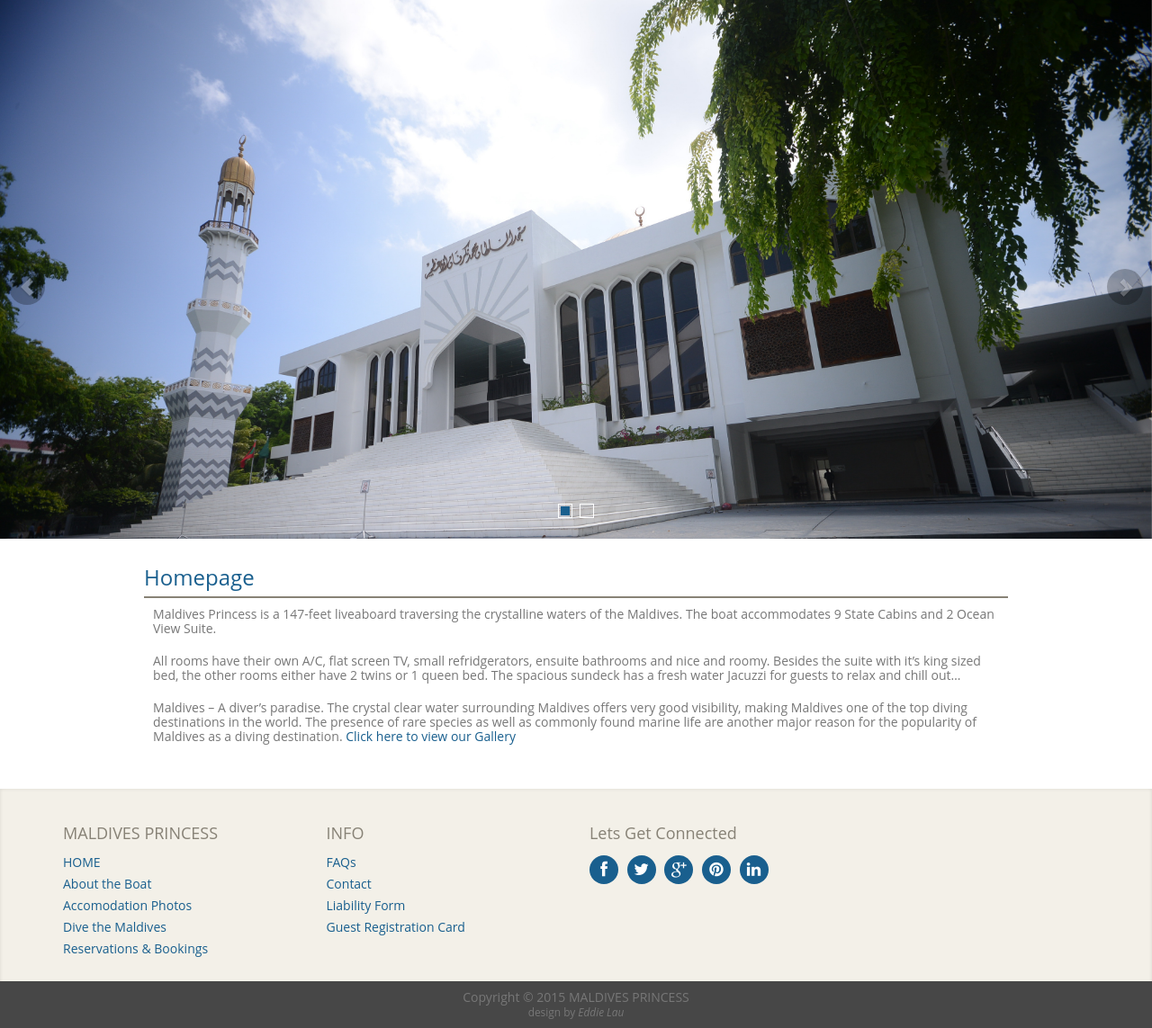
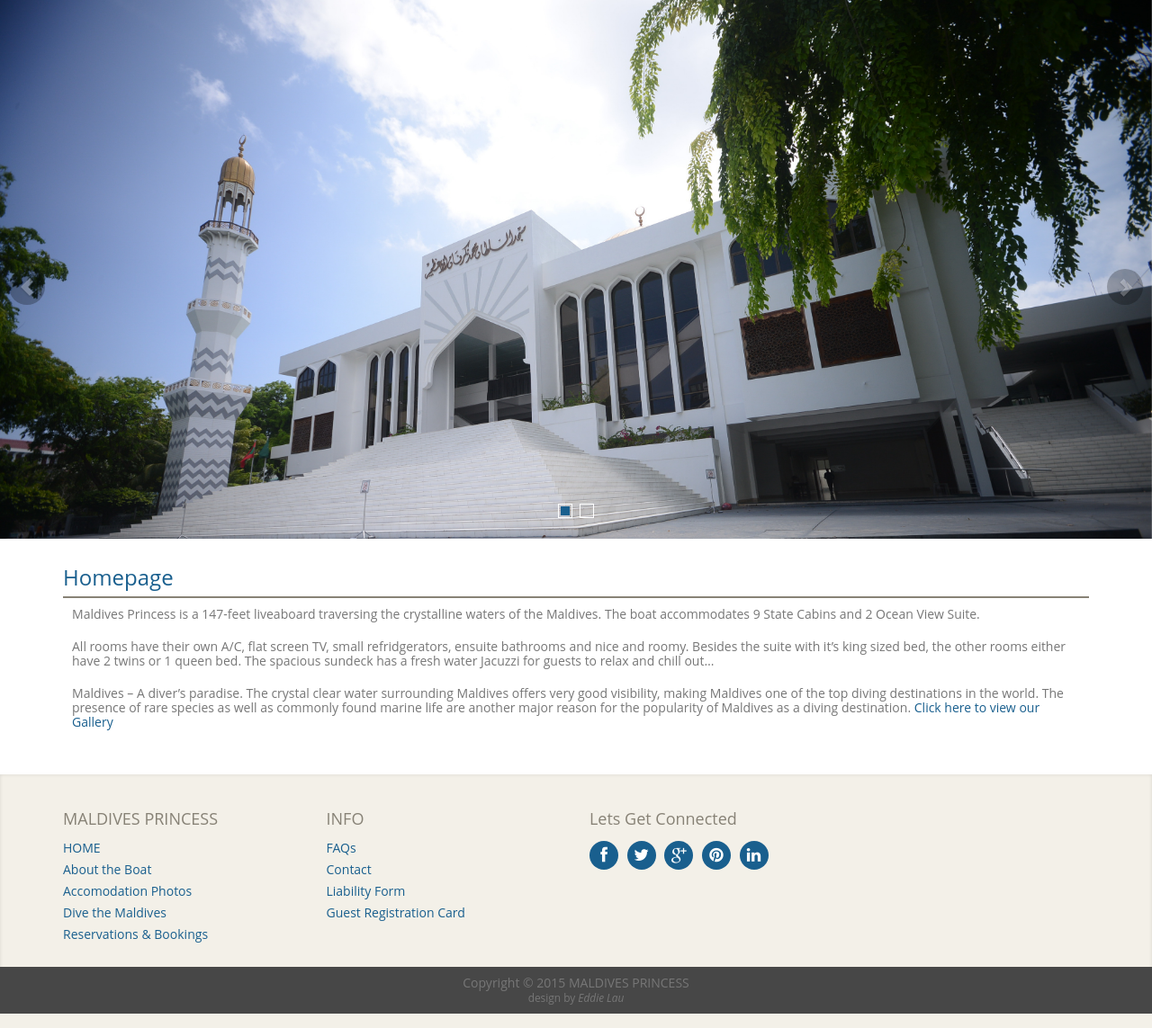
Before and after one commit to EddieLau0402/project_website, a PHP site: page / in a window 1280 px wide. Shown: the part 114-1257 px from the top of the page at 90% size. Run offline with PHP 8.4, Linux system fonts and the light colour scheme; some web fonts are replaced.

Commit message:
modify index home page.

```diff
--- a/asset/css/index.css
+++ b/asset/css/index.css
@@ -37,10 +37,7 @@
   display: block;
 }
 
-#container .content {
-  width: 960px;
-  margin: 20px auto;
-}
+#container .content {margin: 20px auto;}
 #container section {padding: 10px 0;}
 #container section h3 {
   padding-bottom: 8px;
--- a/index.php
+++ b/index.php
@@ -96,12 +96,14 @@
 
     <!-- Content -->
     <div class="content">
-      <section class="welcome">
-      	<h3>Homepage</h3>
-      	<p>Maldives Princess is a 147-feet liveaboard traversing the crystalline waters of the Maldives. The boat accommodates 9 State Cabins and 2 Ocean View Suite.</p>
-        <p>All rooms have their own A/C, flat screen TV, small refridgerators, ensuite bathrooms and nice and roomy. Besides the suite with it’s king sized bed, the other rooms either have 2 twins or 1 queen bed. The spacious sundeck has a fresh water Jacuzzi for guests to relax and chill out…</p>
-        <p>Maldives – A diver’s paradise. The crystal clear water surrounding Maldives offers very good visibility, making Maldives one of the top diving destinations in the world. The presence of rare species as well as commonly found marine life are another major reason for the popularity of Maldives as a diving destination. <a class="cabin-view" href="http://maldivesprincess.com/gallery/cabin-view/" title="Cabin View">Click here to view our Gallery</a></p>
-      </section>
+      <div class="container">
+        <section class="welcome ">
+      	  <h3>Homepage</h3>
+      	  <p>Maldives Princess is a 147-feet liveaboard traversing the crystalline waters of the Maldives. The boat accommodates 9 State Cabins and 2 Ocean View Suite.</p>
+          <p>All rooms have their own A/C, flat screen TV, small refridgerators, ensuite bathrooms and nice and roomy. Besides the suite with it’s king sized bed, the other rooms either have 2 twins or 1 queen bed. The spacious sundeck has a fresh water Jacuzzi for guests to relax and chill out…</p>
+          <p>Maldives – A diver’s paradise. The crystal clear water surrounding Maldives offers very good visibility, making Maldives one of the top diving destinations in the world. The presence of rare species as well as commonly found marine life are another major reason for the popularity of Maldives as a diving destination. <a class="cabin-view" href="http://maldivesprincess.com/gallery/cabin-view/" title="Cabin View">Click here to view our Gallery</a></p>
+        </section>
+      </div>
     </div>
 
   </div>
```
